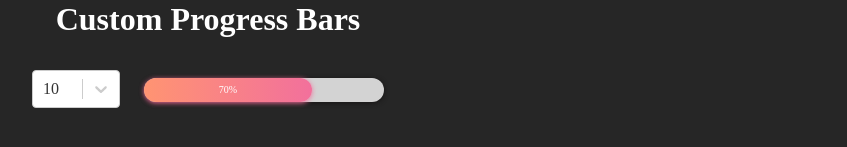
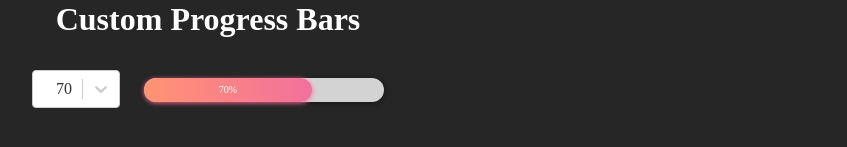
Before and after one commit to codexarama/progress-components, a React (Create React App) app: page / in a window 1280 px wide. Both pictures are taken after a click on the button "bar". Shown: the part 337-484 px from the top of the page, without its empty margins (432-1279 px from the left). Built offline with nearby package versions, Linux system fonts and the light colour scheme.

Commit message:
refactor

```diff
--- a/src/components/PercentOptions/index.jsx
+++ b/src/components/PercentOptions/index.jsx
@@ -14,7 +14,7 @@ export default function PercentOptions() {
       name="percent_options"
       id="percent_options"
       classNamePrefix="percent_options"
-      defaultValue={options[0]}
+      defaultValue={options[6]}
       options={options}
       theme={(theme) => ({
         ...theme,
--- a/src/components/ProgressBar/progressBar.css
+++ b/src/components/ProgressBar/progressBar.css
@@ -8,17 +8,18 @@
 
 .progress_bar #percent_options {
   width: 5.5rem;
-}
-
-#percent_options div::-webkit-scrollbar {
-  width: 0;
+  text-align: right;
 }
 
 #react-select-3-listbox {
   width: 3.2rem;
   text-align: right;
-  /* max-height: 19rem;
+  /* max-height: 11rem;
   overflow: auto; */
+}
+
+#react-select-3-listbox ::-webkit-scrollbar {
+  width: 0;
 }
 
 .progress_bar--bg {
--- a/src/components/ProgressStep/index.jsx
+++ b/src/components/ProgressStep/index.jsx
@@ -17,6 +17,7 @@ export default function ProgressStep({ progressStep, close }) {
             X
           </button>
           <h1>Custom Progress Steps</h1>
+          <section className="progress_step"></section>
         </main>
       ) : null}
     </>,
```
